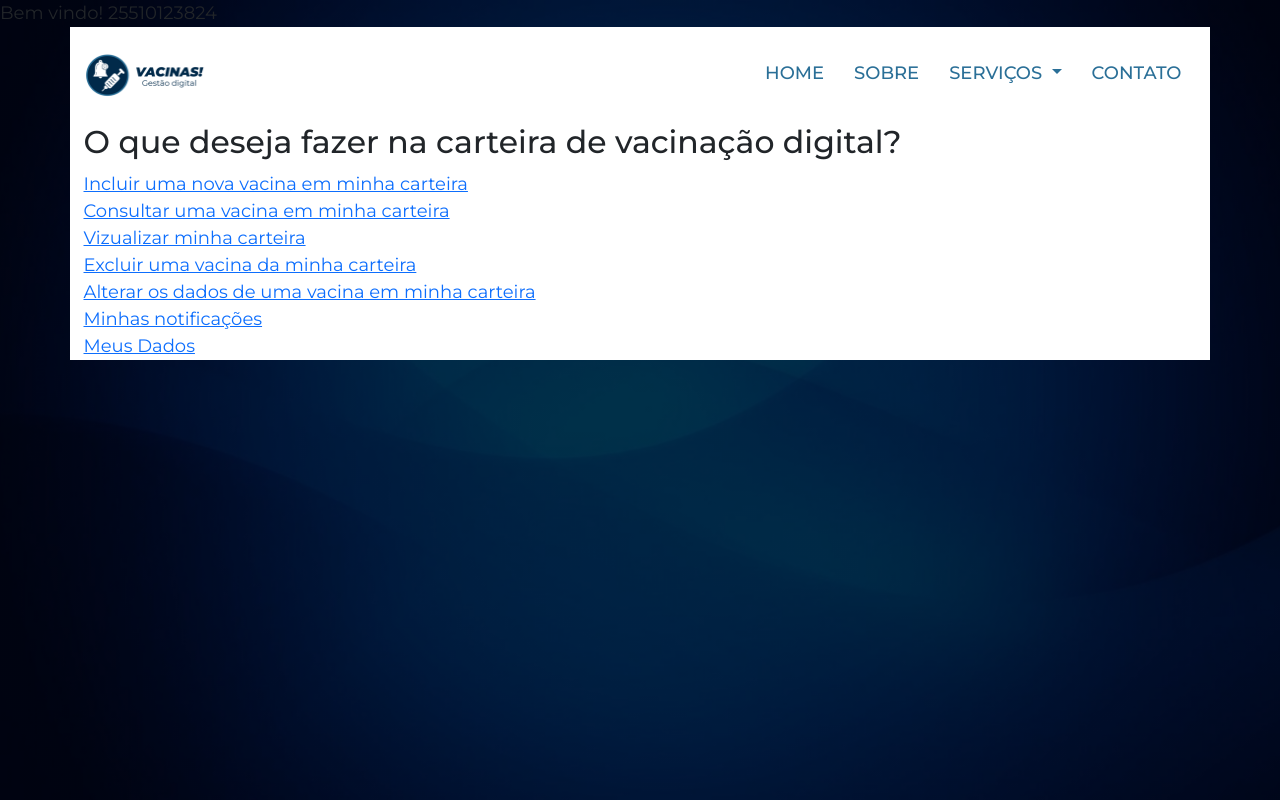
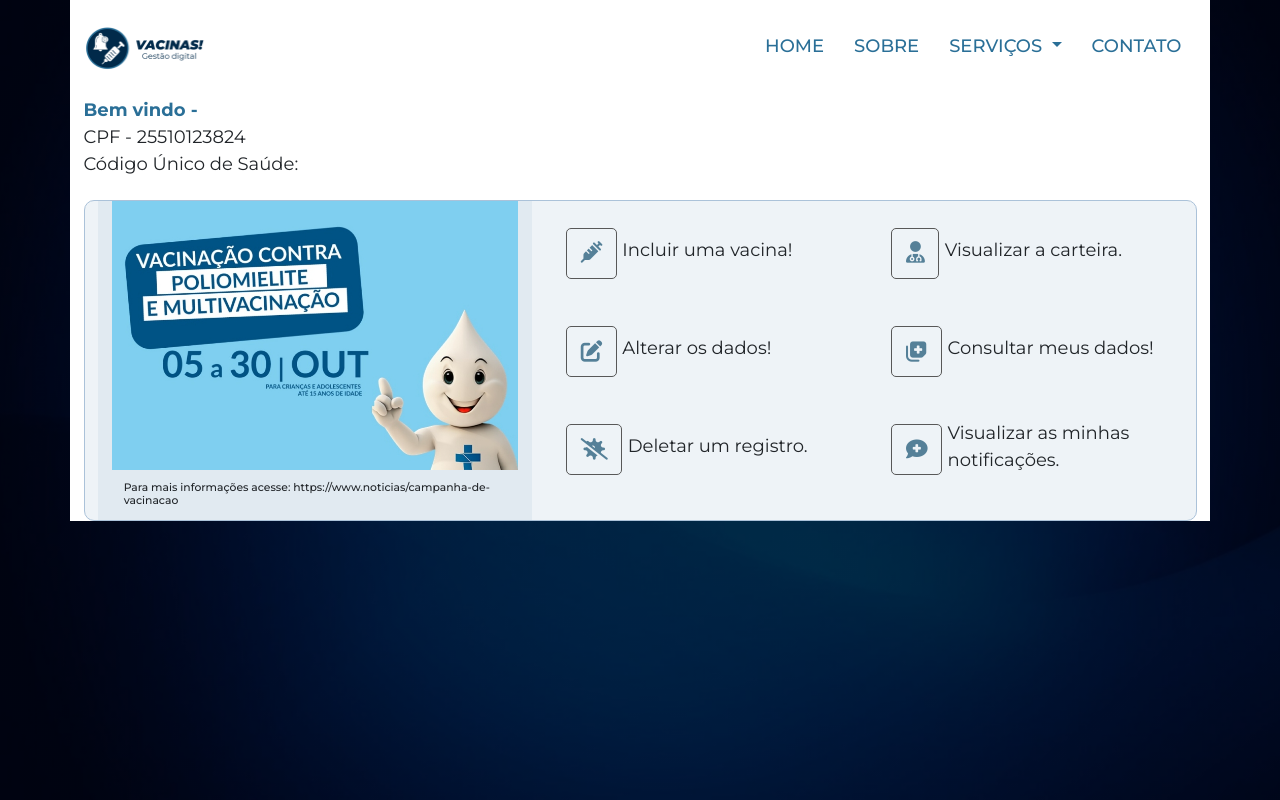
Before and after one commit to PabloH01/GestaoVacina_FerramentaDigital, a PHP site: page /backend_sistema/estruturalogin/user/index.php in a window 1280 px wide. Run offline with PHP 8.4, Linux system fonts and the light colour scheme; a user stored in the database is signed in; some libraries are stand-ins or nearby versions.

Commit message:
V:2 - Tela Index.html

```diff
--- a/backend_sistema/estruturalogin/user/index.php
+++ b/backend_sistema/estruturalogin/user/index.php
@@ -11,17 +11,9 @@
         <!-- Bootstrap CSS -->
         <link rel="stylesheet" href="../../../css/main.css">
         <link rel="stylesheet" href="../../../css/css_pages/index.css">
+        <!-- Icones -->
+        <script src="https://kit.fontawesome.com/d1fdd19268.js" crossorigin="anonymous"></script>
         <title>Página Inicial</title>
-
-        <!-- Open SQL -->
-        <?php
-        session_start();
-        if($_SESSION["permissao"] == 2){
-            echo "Bem vindo! " . $_SESSION["CPF_usuario"];
-        }else{
-            header("Location: ../index.php");
-        }
-        ?>
     </head>
     <body>
         <!-- Uso do bootstrap -->
@@ -30,7 +22,6 @@
             integrity="sha384-7+zCNj/IqJ95wo16oMtfsKbZ9ccEh31eOz1HGyDuCQ6wgnyJNSYdrPa03rtR1zdB"
             crossorigin="anonymous">
         </script>
-
         <script src="../../../js/bootstrap.min.js"></script>
         <!-- Barra de navegação -->
         <div id="header">
@@ -71,21 +62,75 @@
                     </div>
                 </nav>
                 <!-- ESC Barra de navegação -->
+                <!-- Open SQL -->
+                <?php
+                session_start();
+                if($_SESSION["permissao"] == 2){
+                    echo "<strong>Bem vindo - </strong><br> CPF - " . $_SESSION["CPF_usuario"] . "<br>Código Único de Saúde: ";
+                }else{
+                    header("Location: ../index.php");
+                }
+                ?>
+                <!--
                 <h3>O que deseja fazer na carteira de vacinação digital?</h3>
                 <a href='inclusao.php'>Incluir uma nova vacina em minha carteira</a><br>
-                <!-- Fazer depois -->
                 <a href='consulta.php'>Consultar uma vacina em minha carteira</a><br>
-                <!-- Fazer depois -->
                 <a href='geral.php'>Vizualizar minha carteira</a><br>
-                <!-- Fazer depois -->
                 <a href='exclusao.php'>Excluir uma vacina da minha carteira</a><br>
-                <!-- Fazer depois -->
                 <a href='alteracao.php'>Alterar os dados de uma vacina em minha carteira</a><br>
-                <!-- Fazer depois -->
                 <a href='notificacao.php'>Minhas notificações</a><br>
-                <!-- Fazer depois -->
                 <a href='verdadosuser.php'>Meus Dados</a><br>
-                <!-- Fazer depois -->
+                -->
+                <div class="container menu-index">
+                    <div class="container sub-menu-index1" style="width: 40%;">
+                        <img src="../../../itens/imgs/campanha.jpg" class="img-fluid" width="100%">
+                        <h5>Para mais informações acesse: https://www.noticias/campanha-de-vacinacao<h5>
+                    </div>
+                    <div class="container sub-menu-index2" style="width: 60%;">
+                        <div class="row">
+                            <div class="col">
+                                <label class="icon-input">
+                                    <i class="fas fa-syringe icon-mdy"></i>
+                                    Incluir uma vacina!
+                                </label>
+                            </div>
+                            <div class="col">
+                                <label class="icon-input">
+                                <i class="fas fa-user-md icon-mdy"></i>
+                                Visualizar a carteira.
+                                </label>
+                            </div>
+                        </div>
+                        <div class="row">
+                            <div class="col">
+                                <label class="icon-input">
+                                    <i class="fas fa-edit icon-mdy"></i>
+                                    Alterar os dados!
+                                </label>
+                            </div>
+                            <div class="col">
+                                <label class="icon-input">
+                                    <i class="fas fa-notes-medical icon-mdy"></i>
+                                    Consultar meus dados!
+                                </label>
+                            </div>
+                        </div>
+                        <div class="row">
+                            <div class="col">
+                                <label class="icon-input">
+                                    <i class="fas fa-virus-slash icon-mdy"></i>
+                                    Deletar um registro.
+                                </label>
+                            </div>
+                            <div class="col">
+                                <label class="icon-input">
+                                    <i class="fas fa-comment-medical icon-mdy"></i>
+                                    Visualizar as minhas notificações.
+                                </label>
+                            </div>
+                        </div>
+                    </div>
+                </div>
             </div>
         </div>
     </body>
--- a/css/config.css
+++ b/css/config.css
@@ -2,8 +2,9 @@
     --colorAzul1:rgb(1, 42, 74);
     --colorAzul2:rgb(1, 79, 134);
     --colorAzul3:rgb(42, 111, 151);
+    --colorAzul3:rgb(42, 111, 151);
     --colorAzul4:rgb(85, 128, 152);
-    --colorAzul5:rgb(137, 194, 217);
+    --colorAzul5:rgb(171, 194, 217);
     --colorAzul6:rgb(169, 214, 229);
 
     /*
@@ -14,4 +15,6 @@
     Cor 5: Azul claro
     Cor 6: Azul bem claro
     */
+
+    --colorAzul5_20: rgba(171, 194, 217, 0.205);
 }
--- a/css/css_pages/index.css
+++ b/css/css_pages/index.css
@@ -9,3 +9,28 @@
 .container{
     background-color: white;
 }
+
+.h5, h5 {
+    font-size: 0.6rem;
+    margin: 3%;
+}
+
+.col{
+    margin: 2%;
+}
+
+.icon-input{
+    width: 100%;
+    display: flex;
+    align-items: center;
+    margin: 8px;
+}
+
+.icon-mdy{
+    color: var(--colorAzul4);
+    padding: 5%;
+    border: 1px solid rgb(88, 88, 88);
+    border-radius: 5px;
+    font-size: 120%;
+    margin-right: 2%; margin-top: 2%;
+}
--- a/css/custom.css
+++ b/css/custom.css
@@ -37,3 +37,20 @@
 #header .navbar-collapse{
     justify-items: end;
 }
+
+.container .menu-index{
+    margin-top: 2%; margin-bottom: 2%;
+    border: solid 0.5px var(--colorAzul5);
+    border-radius: 10px;
+    background-color: var(--colorAzul5_20);
+    display: flex;
+}
+
+.container .sub-menu-index1{
+    background-color: var(--colorAzul5_20);
+    flex-direction: column;
+}
+
+.container .sub-menu-index2{
+    background-color: var(--colorAzul_20);
+}
```
Also changed, not shown: itens/imgs/campanha.jpg (added), itens/imgs/icones/alarmIco.png (added), itens/imgs/icones/arqIco.png (added), itens/imgs/icones/calendarIco.png (added), itens/imgs/icones/excluirIco.png (added), itens/imgs/icones/shieldIco.png (added), itens/imgs/icones/vacinaIco.png (added), 6 other files.
